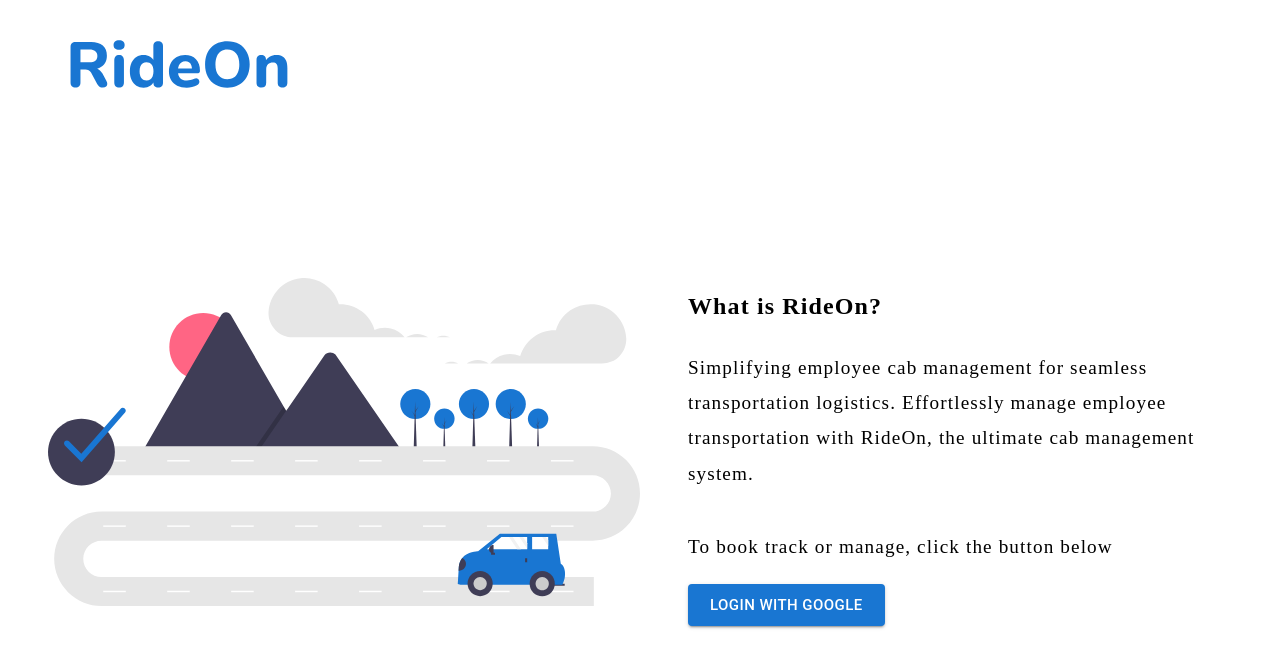
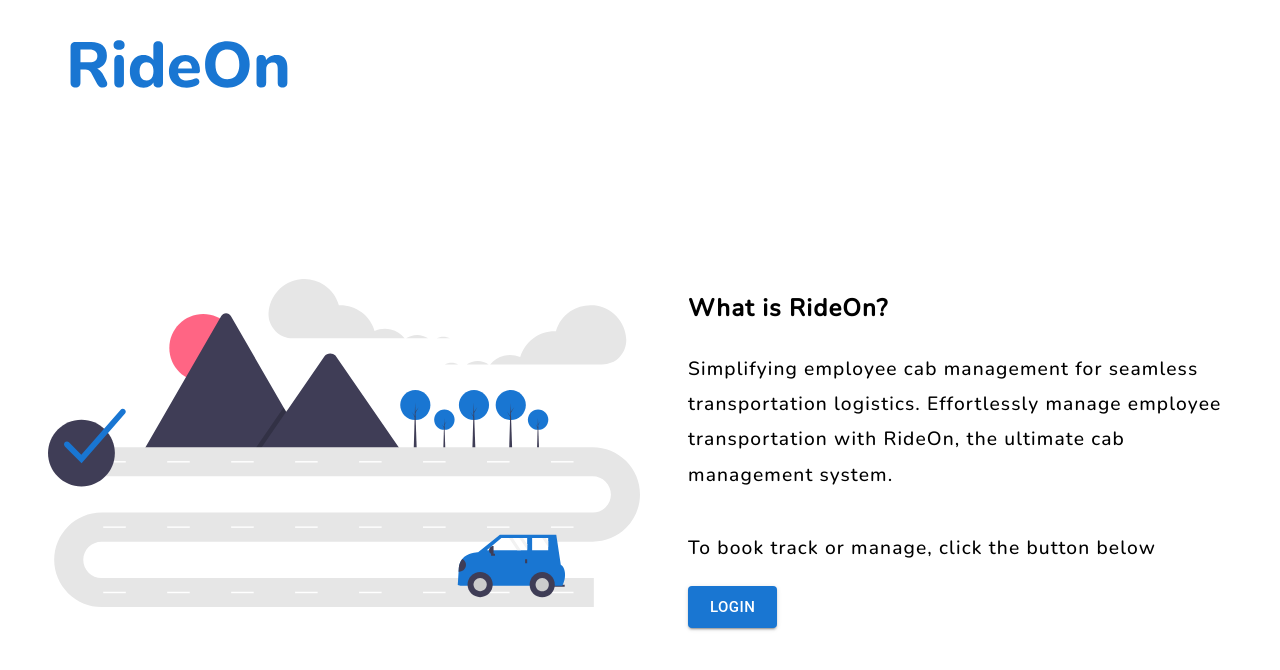
Before and after one commit to UI-GGN/CBP3-Team-RideOn, a React (Create React App) app: page / in a window 1280 px wide. Shown: the top 670 px of the page. Built offline with nearby package versions, Linux system fonts and the light colour scheme; no server answers.

Commit message:
fix: font styling and modify login button name

```diff
--- a/public/index.html
+++ b/public/index.html
@@ -10,6 +10,9 @@
       content="Web site created using create-react-app"
     />
     <link rel="apple-touch-icon" href="%PUBLIC_URL%/logo192.png" />
+    <link rel="preconnect" href="https://fonts.googleapis.com">
+    <link rel="preconnect" href="https://fonts.gstatic.com" crossorigin>
+    <link href="https://fonts.googleapis.com/css2?family=Nunito:wght@200;500&display=swap" rel="stylesheet">
     <!--
       manifest.json provides metadata used when your web app is installed on a
       user's mobile device or desktop. See https://developers.google.com/web/fundamentals/web-app-manifest/
--- a/src/index.css
+++ b/src/index.css
@@ -1,11 +1,6 @@
 body {
   margin: 0;
-  font-family: -apple-system, BlinkMacSystemFont, "Segoe UI", "Roboto", "Oxygen", "Ubuntu",
-    "Cantarell", "Fira Sans", "Droid Sans", "Helvetica Neue", sans-serif;
   -webkit-font-smoothing: antialiased;
   -moz-osx-font-smoothing: grayscale;
+  font-family: "Nunito", sans-serif;
 }
-
-code {
-  font-family: source-code-pro, Menlo, Monaco, Consolas, "Courier New", monospace;
-}
--- a/src/pages/login/Login.css
+++ b/src/pages/login/Login.css
@@ -14,12 +14,11 @@
 .body-left {
   width: 37rem;
 }
+
 .body-right {
   display: flex;
   flex-direction: column;
   justify-content: space-between;
-  font-family: Nunito;
-  font-style: normal;
   letter-spacing: 0.07rem;
   width: 34rem;
 }
--- a/src/pages/login/Login.js
+++ b/src/pages/login/Login.js
@@ -28,7 +28,7 @@ function Login() {
               To book track or manage, click the button below
             </p>
             <Button variant="contained" size="large" onClick={loginWithRedirect}>
-              LOGIN WITH GOOGLE
+              LOGIN
             </Button>
           </div>
         </div>
```
Also changed, not shown: 2 other files (tests, documents, lock files or other folders).
